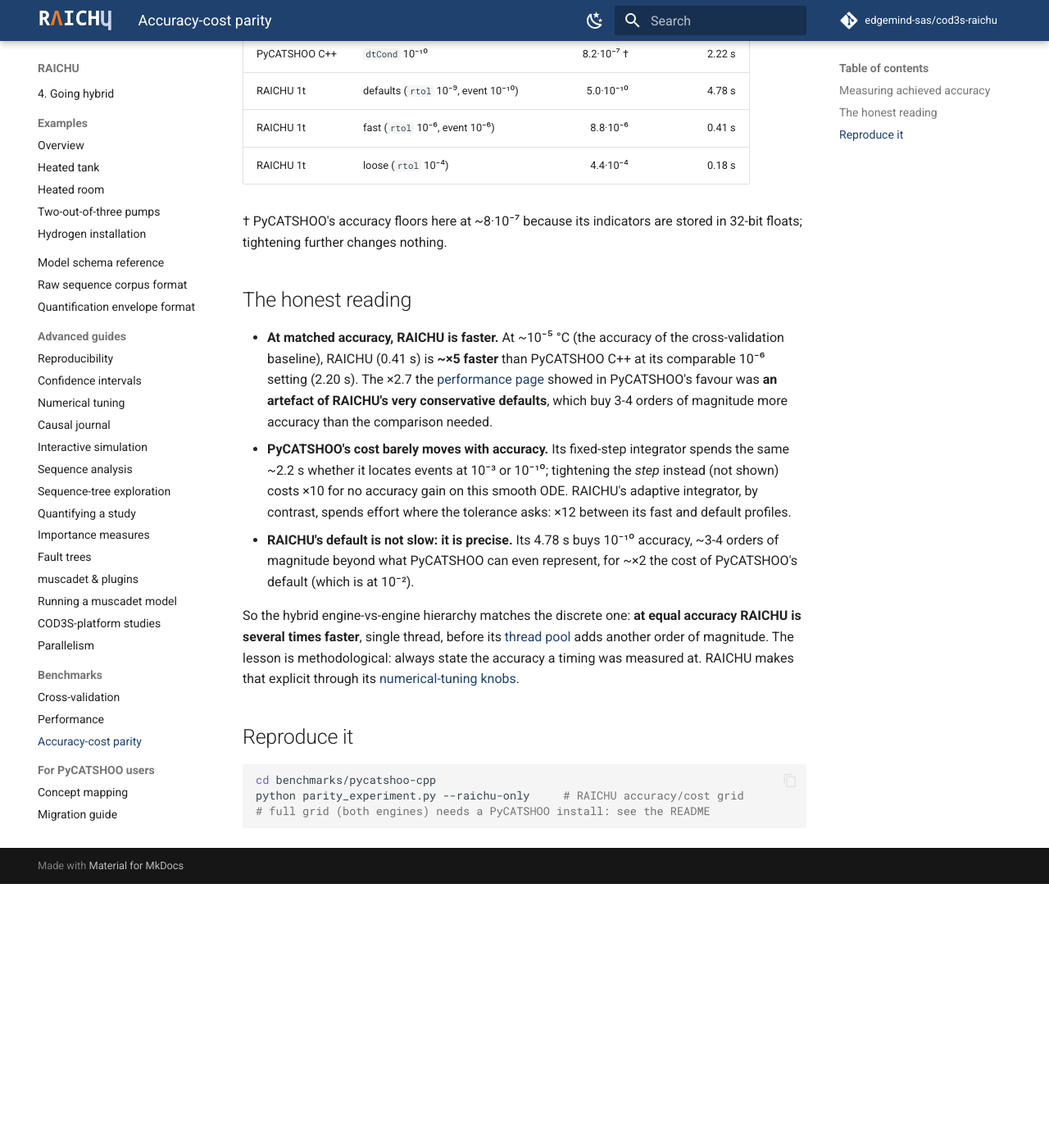
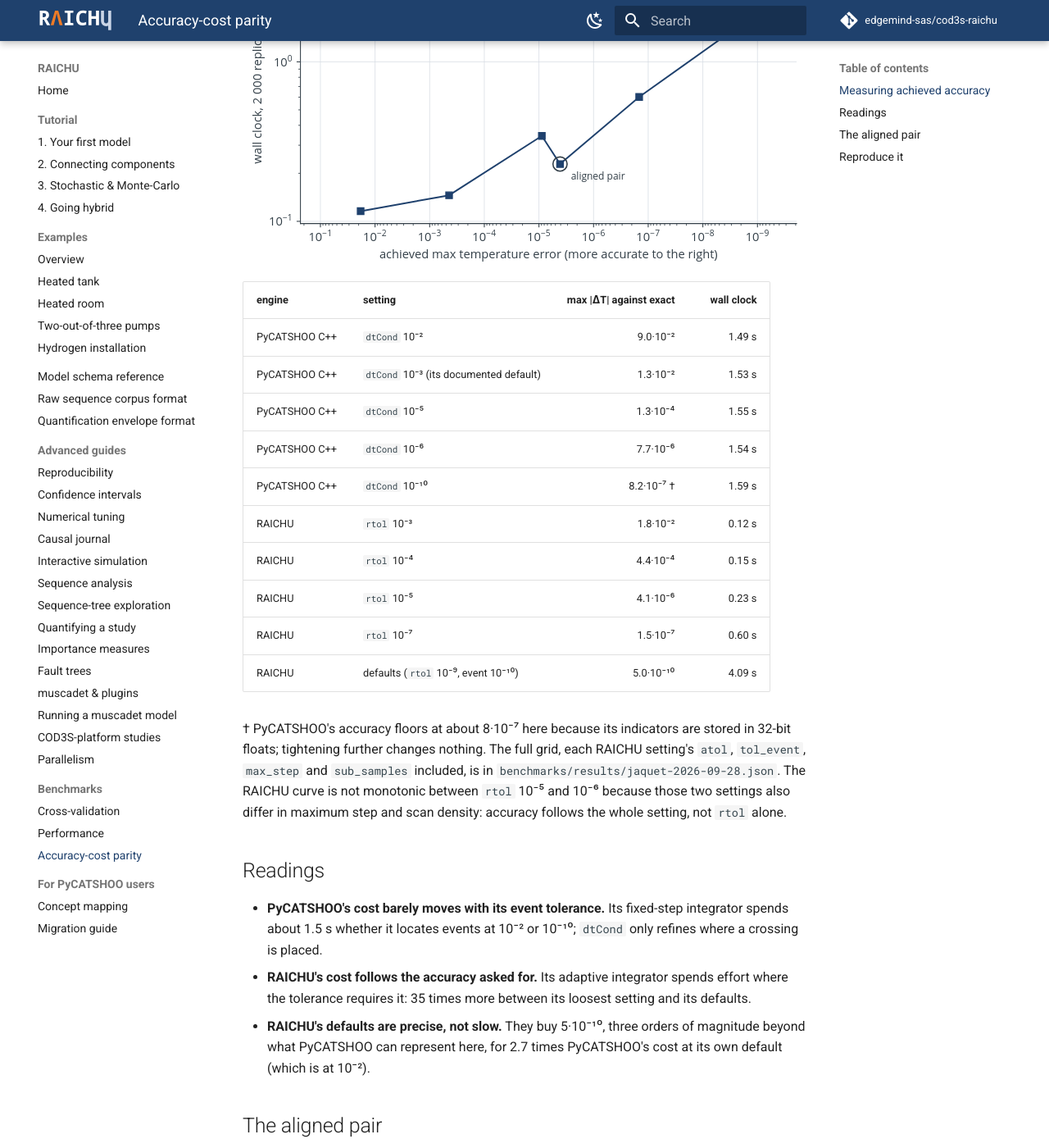
Before and after one commit to edgemind-sas/cod3s-raichu, an MkDocs documentation site: the page built from docs/benchmarks/accuracy-cost-parity.md, in a window 1280 px wide and 1400 px high, scrolled down 680 px. Shown: the whole window at 82% size. Built offline with MkDocs 1.6.1 and Material for MkDocs 9.7.7, drawn with Linux system fonts in a browser that asks for light colours; comment, search, counter and statistics services are not loaded; before the commit the page ends 1758 px from its top, so only the background shows below that; some of the changed text lies outside the part shown.

Commit message:
docs(benchmarks): a scaling campaign at aligned accuracy, with MPI and charts (#101)
campaign.py measures on a quiet machine the accuracy-cost grid of the
hybrid model, the aligned pair of settings, wall clock against replicas
and against workers (RAICHU threads against PyCATSHOO MPI ranks), into one
committed JSON file that docs/figures/benchmark_performance.py draws. The
C++ bench reports only from the first MPI rank, whose estimates cover the
whole campaign. The Performance and Accuracy-cost pages are rewritten on
the 2026-09-28 campaign.

Version 0.63.5.

Co-authored-by: Roland Donat <roland.donat@edgemind.net>

````diff
--- a/docs/benchmarks/accuracy-cost-parity.md
+++ b/docs/benchmarks/accuracy-cost-parity.md
@@ -1,64 +1,83 @@
 # Accuracy-cost parity
 
-The [performance page](performance.md) left one line unresolved: on the
-hybrid `heated_room_s3` model, PyCATSHOO C++ (1.46 s) appeared faster
-than RAICHU single-thread (3.89 s). That comparison is **incomplete**,
-because the two engines were integrating the same ODE to *very different
-accuracy*. A speed number without an accuracy number is not a fair
-comparison. This page supplies the missing axis.
+A speed number without an accuracy number is not a comparison. On a
+hybrid model, each engine integrates the same differential equation and
+locates the same boundary crossings to a precision its settings decide,
+and the two engines' defaults sit at very different precisions: timed at
+their defaults, they are not solving the same problem to the same
+standard. This page measures what each setting actually achieves, and
+picks the settings at which the [performance page](performance.md)
+compares the two engines on the hybrid model.
 
 ## Measuring achieved accuracy
 
-Set the heater's failure rate to zero and the model becomes a
+Set the heater's failure rate to zero and `heated_room_s3` becomes a
 **deterministic thermostat cycle** whose piecewise-linear ODE has a
-**closed-form solution**. We can therefore measure each engine's *actual*
-accuracy (the maximum temperature error against the exact trajectory)
-for a range of integration-effort settings, alongside the cost of the
-stochastic 2 000-replica run at that setting.
+**closed-form solution**: heating and cooling are first-order responses,
+and the switching dates are logarithms. Each engine's actual accuracy is
+then the largest temperature error, over the 11 schedule instants, of
+one trajectory against the exact one. Its cost is the wall clock of the
+stochastic campaign (2 000 replicas, one worker) at the same setting.
 
-Measured on the same machine as the [performance page](performance.md):
+![Wall clock against achieved accuracy on the hybrid model, for a grid of settings on each engine; the circled pair is the aligned one](../assets/figures/benchmark-accuracy-cost-light.svg#only-light){ .figure }
+![Wall clock against achieved accuracy on the hybrid model, for a grid of settings on each engine; the circled pair is the aligned one](../assets/figures/benchmark-accuracy-cost-dark.svg#only-dark){ .figure }
 
-| engine | setting | max \|ΔT\| vs exact | Monte-Carlo wall |
+| engine | setting | max \|ΔT\| against exact | wall clock |
 |---|---|---:|---:|
-| PyCATSHOO C++ | `dtCond` 10⁻³ (its own default) | 1.3·10⁻² | 2.16 s |
-| PyCATSHOO C++ | `dtCond` 10⁻⁶ | 7.7·10⁻⁶ | 2.20 s |
-| PyCATSHOO C++ | `dtCond` 10⁻¹⁰ | 8.2·10⁻⁷ † | 2.22 s |
-| RAICHU 1t | defaults (`rtol` 10⁻⁹, event 10⁻¹⁰) | 5.0·10⁻¹⁰ | 4.78 s |
-| RAICHU 1t | fast (`rtol` 10⁻⁶, event 10⁻⁶) | 8.8·10⁻⁶ | 0.41 s |
-| RAICHU 1t | loose (`rtol` 10⁻⁴) | 4.4·10⁻⁴ | 0.18 s |
+| PyCATSHOO C++ | `dtCond` 10⁻² | 9.0·10⁻² | 1.49 s |
+| PyCATSHOO C++ | `dtCond` 10⁻³ (its documented default) | 1.3·10⁻² | 1.53 s |
+| PyCATSHOO C++ | `dtCond` 10⁻⁵ | 1.3·10⁻⁴ | 1.55 s |
+| PyCATSHOO C++ | `dtCond` 10⁻⁶ | 7.7·10⁻⁶ | 1.54 s |
+| PyCATSHOO C++ | `dtCond` 10⁻¹⁰ | 8.2·10⁻⁷ † | 1.59 s |
+| RAICHU | `rtol` 10⁻³ | 1.8·10⁻² | 0.12 s |
+| RAICHU | `rtol` 10⁻⁴ | 4.4·10⁻⁴ | 0.15 s |
+| RAICHU | `rtol` 10⁻⁵ | 4.1·10⁻⁶ | 0.23 s |
+| RAICHU | `rtol` 10⁻⁷ | 1.5·10⁻⁷ | 0.60 s |
+| RAICHU | defaults (`rtol` 10⁻⁹, event 10⁻¹⁰) | 5.0·10⁻¹⁰ | 4.09 s |
 
-† PyCATSHOO's accuracy floors here at ~8·10⁻⁷ because its indicators are
-stored in 32-bit floats; tightening further changes nothing.
+† PyCATSHOO's accuracy floors at about 8·10⁻⁷ here because its
+indicators are stored in 32-bit floats; tightening further changes
+nothing. The full grid, each RAICHU setting's `atol`, `tol_event`,
+`max_step` and `sub_samples` included, is in
+`benchmarks/results/jaquet-2026-09-28.json`. The RAICHU curve is not
+monotonic between `rtol` 10⁻⁵ and 10⁻⁶ because those two settings also
+differ in maximum step and scan density: accuracy follows the whole
+setting, not `rtol` alone.
 
-## The honest reading
+## Readings
 
-- **At matched accuracy, RAICHU is faster.** At ~10⁻⁵ °C (the accuracy
-  of the cross-validation baseline), RAICHU (0.41 s) is **~×5 faster**
-  than PyCATSHOO C++ at its comparable 10⁻⁶ setting (2.20 s). The ×2.7
-  the [performance page](performance.md) showed in PyCATSHOO's favour was
-  **an artefact of RAICHU's very conservative defaults**, which buy 3-4
-  orders of magnitude more accuracy than the comparison needed.
-- **PyCATSHOO's cost barely moves with accuracy.** Its fixed-step
-  integrator spends the same ~2.2 s whether it locates events at 10⁻³ or
-  10⁻¹⁰; tightening the *step* instead (not shown) costs ×10 for no
-  accuracy gain on this smooth ODE. RAICHU's adaptive integrator, by
-  contrast, spends effort where the tolerance asks: ×12 between its fast
-  and default profiles.
-- **RAICHU's default is not slow: it is precise.** Its 4.78 s buys
-  10⁻¹⁰ accuracy, ~3-4 orders of magnitude beyond what PyCATSHOO can even
-  represent, for ~×2 the cost of PyCATSHOO's default (which is at 10⁻²).
+- **PyCATSHOO's cost barely moves with its event tolerance.** Its
+  fixed-step integrator spends about 1.5 s whether it locates events at
+  10⁻² or 10⁻¹⁰; `dtCond` only refines where a crossing is placed.
+- **RAICHU's cost follows the accuracy asked for.** Its adaptive
+  integrator spends effort where the tolerance requires it: 35 times more
+  between its loosest setting and its defaults.
+- **RAICHU's defaults are precise, not slow.** They buy 5·10⁻¹⁰, three
+  orders of magnitude beyond what PyCATSHOO can represent here, for 2.7
+  times PyCATSHOO's cost at its own default (which is at 10⁻²).
 
-So the hybrid engine-vs-engine hierarchy matches the discrete one: **at
-equal accuracy RAICHU is several times faster**, single thread, before
-its [thread pool](../guides/parallelism.md) adds another order of
-magnitude. The lesson is methodological: always state the accuracy a
-timing was measured at. RAICHU makes that explicit through its
-[numerical-tuning knobs](../guides/numerical-tuning.md).
+## The aligned pair
+
+The performance comparison on the hybrid model uses PyCATSHOO at
+`dtCond` 10⁻⁶ (the setting of RAICHU's cross-validation baseline, error
+7.7·10⁻⁶) and the cheapest RAICHU setting at least as accurate: `rtol`
+10⁻⁵, error 4.1·10⁻⁶. At that pair RAICHU is 6.7 times faster, one
+worker against one, and the ratio holds from 500 to 20 000 replicas (see
+the [performance page](performance.md)).
+
+The lesson is methodological: a timing on a hybrid model means something
+only with the accuracy it was measured at. RAICHU makes the accuracy an
+explicit setting of the run: see [Numerical tuning](../guides/numerical-tuning.md).
 
 ## Reproduce it
 
+The grid is the first part of the campaign script:
+
 ```bash
 cd benchmarks/pycatshoo-cpp
-python parity_experiment.py --raichu-only     # RAICHU accuracy/cost grid
-# full grid (both engines) needs a PyCATSHOO install: see the README
+PYCATSHOO_DIR=/path/to/pycatshoo-1.4.1.0 \
+    python campaign.py --parts accuracy --out ../results/<machine>-<date>.json
 ```
+
+`parity_experiment.py`, the smaller four-setting grid this page first
+reported, stays in the same directory.
````
Also changed, not shown: Cargo.toml (+12 -12 lines), benchmarks/pycatshoo-cpp/README.md (+24 -0 lines), docs/benchmarks/performance.md (+96 -43 lines), docs/figures/benchmark_performance.py (added, +138 -0 lines), docs/assets/figures/benchmark-accuracy-cost-dark.svg (added), docs/assets/figures/benchmark-accuracy-cost-light.svg (added), docs/assets/figures/benchmark-replicas-dark.svg (added), docs/assets/figures/benchmark-replicas-light.svg (added), docs/assets/figures/benchmark-workers-dark.svg (added), docs/assets/figures/benchmark-workers-light.svg (added), 4 other files.
